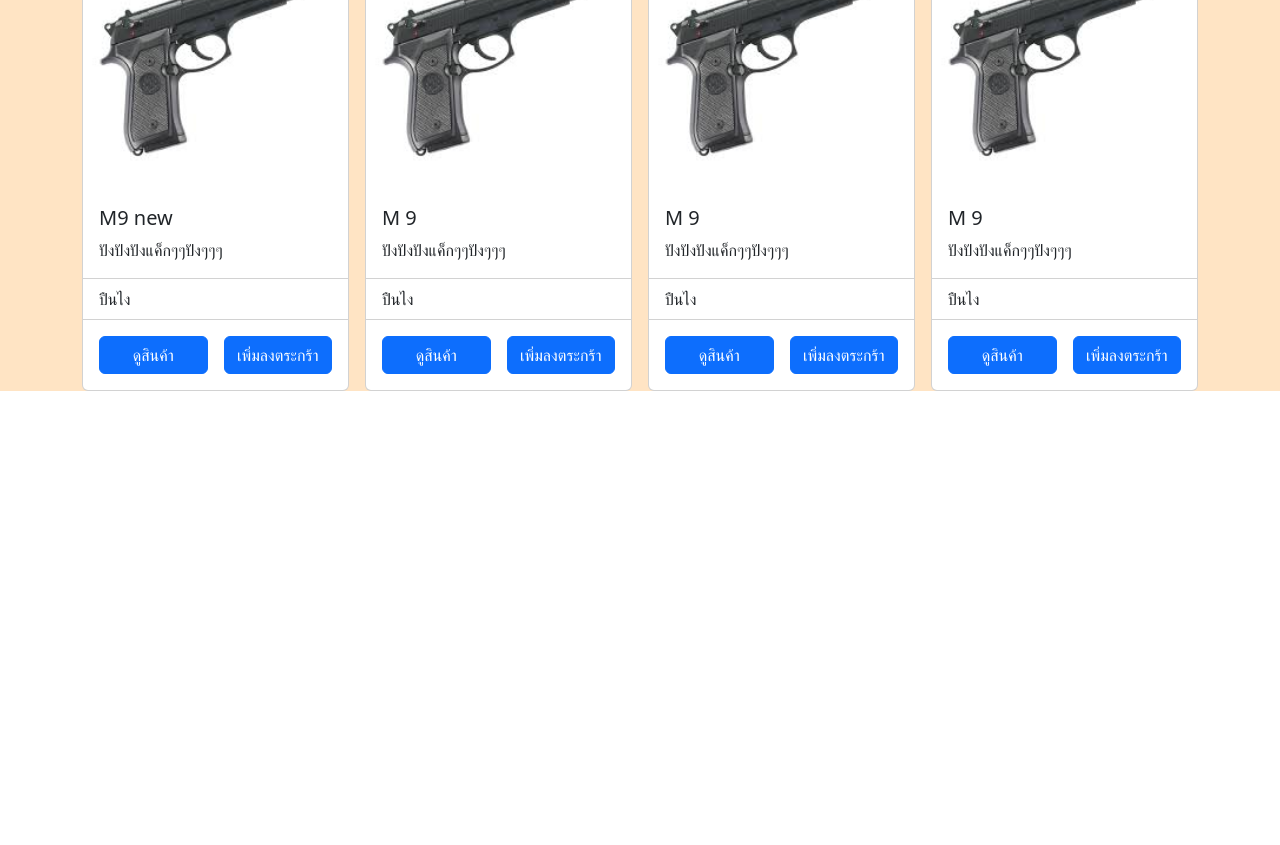
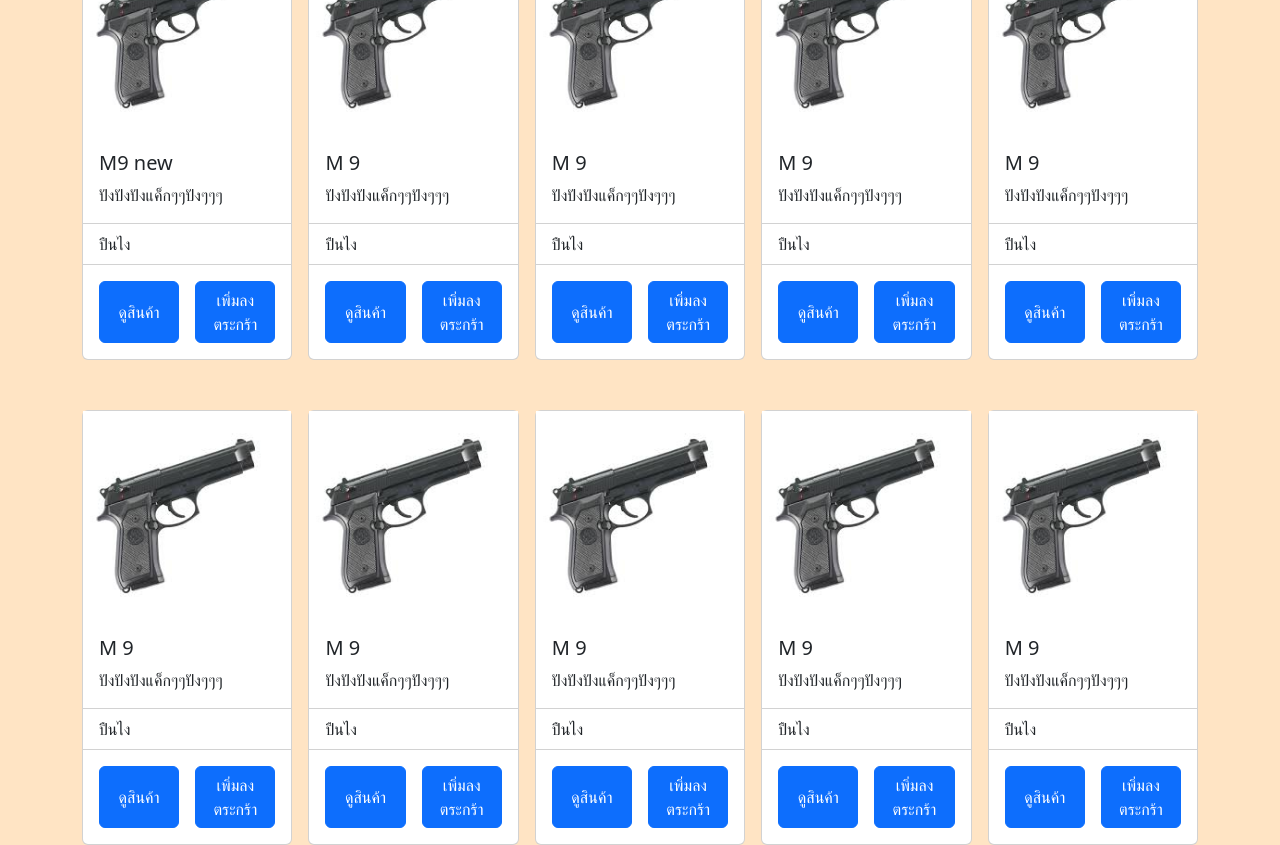
Before and after one commit to MCRS101/oodev, an Angular app in the folder godunk-sell/: page /home in a window 1280 px wide. Shown: the part 180-1025 px from the top of the page. Before the commit the page ends 800 px from the top, so only its background shows below. Built offline with nearby package versions, Linux system fonts and the light colour scheme.

Commit message:
update dsbod

```diff
--- a/godunk-sell/src/app/home/home.html
+++ b/godunk-sell/src/app/home/home.html
@@ -1,6 +1,7 @@
-<div class="container-fluid m-10" style="background-color: bisque; padding-top: 50px;">
+<div class="container-fluid m-10"
+    style="background-color: bisque; padding-top: 50px;">
     <div class="d-flex container cd-grid gap-3">
-        <div class= "card" style="width: 18rem;">
+        <div class="card" style="width: 18rem;">
             <img src="imgsrc/gun.jpg" alt="malon">
             <div class="card-body">
                 <h5 class="card-title">M9 new</h5>
@@ -9,7 +10,8 @@
             <ul class="list-group list-group-flush">
                 <li class="list-group-item">ปืนไง</li>
             </ul>
-            <div class="card-body d-grid gap-3" style="grid-template-columns: 1fr 1fr;">
+            <div class="card-body d-grid gap-3"
+                style="grid-template-columns: 1fr 1fr;">
                 <button type="button" class="btn btn-primary">ดูสินค้า</button>
                 <button type="button"
                     class="btn btn-primary">เพิ่มลงตระกร้า</button>
@@ -65,5 +67,110 @@
             </div>
         </div>
 
+        <div class="card" style="width: 18rem;">
+            <img src="imgsrc/gun.jpg" alt="malon">
+            <div class="card-body">
+                <h5 class="card-title">M 9</h5>
+                <p class="card-text">ปังปังปังแค็กๆๆปังๆๆๆ</p>
+            </div>
+            <ul class="list-group list-group-flush">
+                <li class="list-group-item">ปืนไง</li>
+            </ul>
+            <div class="card-body d-grid gap-3"
+                style="grid-template-columns: 1fr 1fr;">
+                <button type="button" class="btn btn-primary">ดูสินค้า</button>
+                <button type="button"
+                    class="btn btn-primary">เพิ่มลงตระกร้า</button>
+            </div>
+        </div>
+
     </div>
 </div>
+<div class="container-fluid m-10"style="background-color: bisque; padding-top: 50px;">
+    <div class="d-flex container cd-grid gap-3">
+        <div class="card" style="width: 18rem;">
+            <img src="imgsrc/gun.jpg" alt="malon">
+            <div class="card-body">
+                <h5 class="card-title">M 9</h5>
+                <p class="card-text">ปังปังปังแค็กๆๆปังๆๆๆ</p>
+            </div>
+            <ul class="list-group list-group-flush">
+                <li class="list-group-item">ปืนไง</li>
+            </ul>
+            <div class="card-body d-grid gap-3"
+                style="grid-template-columns: 1fr 1fr;">
+                <button type="button" class="btn btn-primary">ดูสินค้า</button>
+                <button type="button"
+                    class="btn btn-primary">เพิ่มลงตระกร้า</button>
+            </div>
+        </div>
+
+        <div class="card" style="width: 18rem;">
+            <img src="imgsrc/gun.jpg" alt="malon">
+            <div class="card-body">
+                <h5 class="card-title">M 9</h5>
+                <p class="card-text">ปังปังปังแค็กๆๆปังๆๆๆ</p>
+            </div>
+            <ul class="list-group list-group-flush">
+                <li class="list-group-item">ปืนไง</li>
+            </ul>
+            <div class="card-body d-grid gap-3"
+                style="grid-template-columns: 1fr 1fr;">
+                <button type="button" class="btn btn-primary">ดูสินค้า</button>
+                <button type="button"
+                    class="btn btn-primary">เพิ่มลงตระกร้า</button>
+            </div>
+        </div>
+<div class="card" style="width: 18rem;">
+            <img src="imgsrc/gun.jpg" alt="malon">
+            <div class="card-body">
+                <h5 class="card-title">M 9</h5>
+                <p class="card-text">ปังปังปังแค็กๆๆปังๆๆๆ</p>
+            </div>
+            <ul class="list-group list-group-flush">
+                <li class="list-group-item">ปืนไง</li>
+            </ul>
+            <div class="card-body d-grid gap-3"
+                style="grid-template-columns: 1fr 1fr;">
+                <button type="button" class="btn btn-primary">ดูสินค้า</button>
+                <button type="button"
+                    class="btn btn-primary">เพิ่มลงตระกร้า</button>
+            </div>
+        </div>
+
+        <div class="card" style="width: 18rem;">
+            <img src="imgsrc/gun.jpg" alt="malon">
+            <div class="card-body">
+                <h5 class="card-title">M 9</h5>
+                <p class="card-text">ปังปังปังแค็กๆๆปังๆๆๆ</p>
+            </div>
+            <ul class="list-group list-group-flush">
+                <li class="list-group-item">ปืนไง</li>
+            </ul>
+            <div class="card-body d-grid gap-3"
+                style="grid-template-columns: 1fr 1fr;">
+                <button type="button" class="btn btn-primary">ดูสินค้า</button>
+                <button type="button"
+                    class="btn btn-primary">เพิ่มลงตระกร้า</button>
+            </div>
+        </div>
+
+        <div class="card" style="width: 18rem;">
+            <img src="imgsrc/gun.jpg" alt="malon">
+            <div class="card-body">
+                <h5 class="card-title">M 9</h5>
+                <p class="card-text">ปังปังปังแค็กๆๆปังๆๆๆ</p>
+            </div>
+            <ul class="list-group list-group-flush">
+                <li class="list-group-item">ปืนไง</li>
+            </ul>
+            <div class="card-body d-grid gap-3"
+                style="grid-template-columns: 1fr 1fr;">
+                <button type="button" class="btn btn-primary">ดูสินค้า</button>
+                <button type="button"
+                    class="btn btn-primary">เพิ่มลงตระกร้า</button>
+            </div>
+        </div>
+
+    </div>
+</div>
--- a/godunk-sell/src/app/navbar/navbar.html
+++ b/godunk-sell/src/app/navbar/navbar.html
@@ -14,7 +14,7 @@
       <button class="btn btn-primary" type="submit">ตระกร้าสินค้า</button>
       <button class="btn btn-primary" type="submit">ประวัติการสั่งซื้อ</button>
       <a class="navbar-brand" href="#"></a>
-      <img src="imgsrc/download.jpg" alt="Logo" width="30" height="24" class="d-inline-block align-text-top">
+      <img src="imgsrc/icon.jpg" alt="Logo" width="45" height="40" class="d-flex align-text-top">
     </div>
 
   </div>
```
Also changed, not shown: godunk-sell/public/imgsrc/icon.jpg (added).
